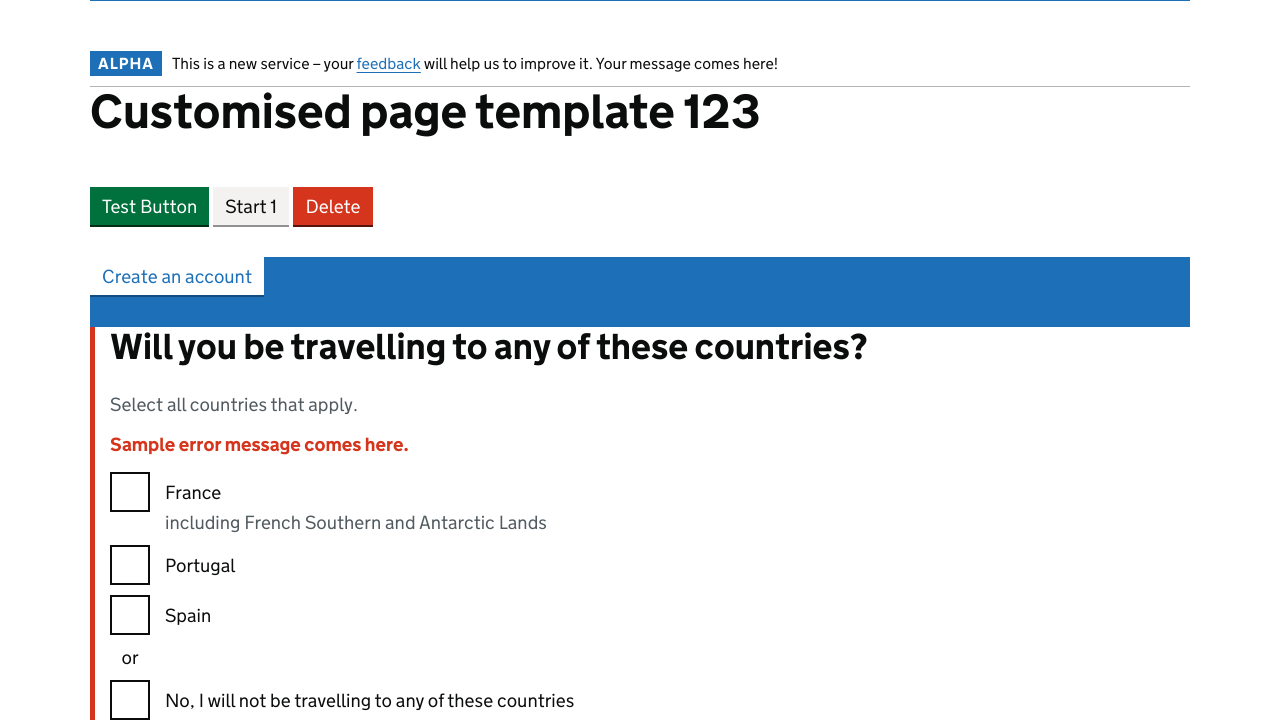
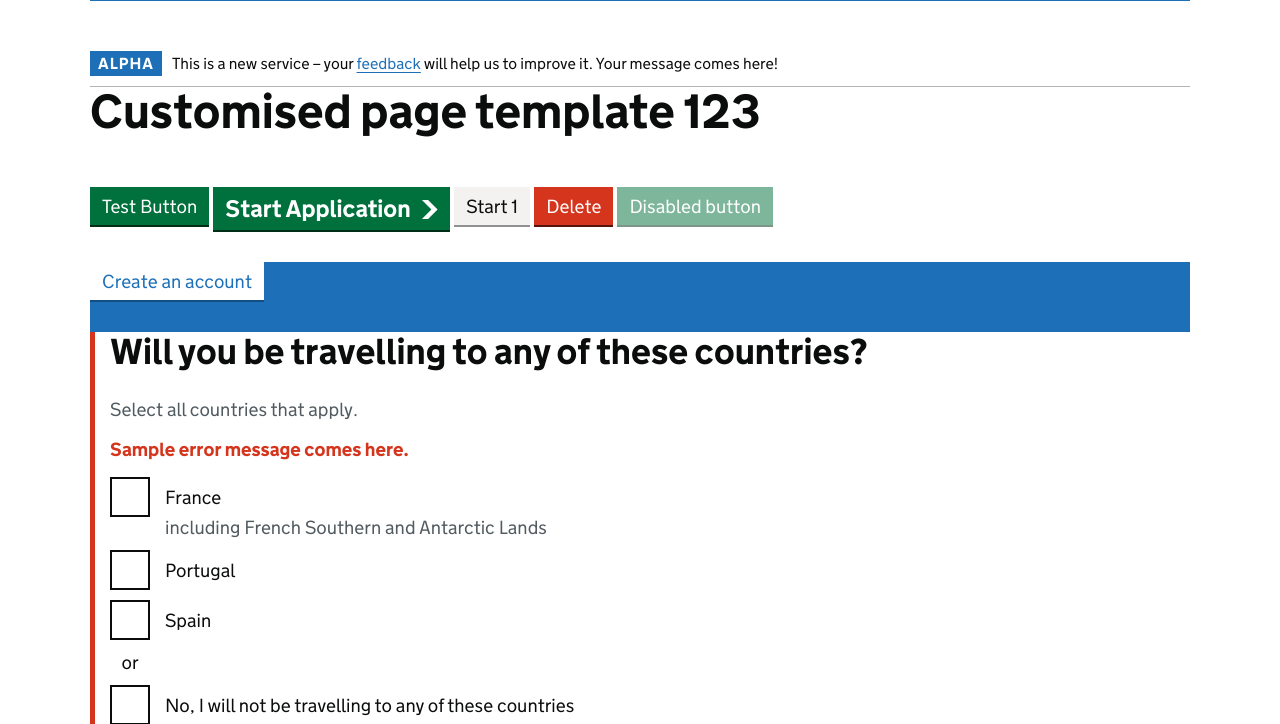
Before and after one commit to loghmanb/dynaportal, a Django app: page / in a window 1280 px wide. Shown: the part 354-1078 px from the top of the page. Run offline with Django 4.2, Linux system fonts and the light colour scheme.

Commit message:
Add disabled button and its test case

```diff
--- a/frontend/templatetags/button.py
+++ b/frontend/templatetags/button.py
@@ -9,8 +9,9 @@ register = template.Library()
 @register.inclusion_tag(
         'frontend/components/button.html',
         takes_context=True)
-def button(context: dict, label: str, button_type: str="start") -> dict:
+def button(context: dict, label: str, button_type: str="start", disabled=False) -> dict:
     """Button tag."""
     context['label'] = label
     context['type'] = button_type
+    context['disabled'] = disabled
     return context
--- a/frontend/templatetags/tests/test_button.py
+++ b/frontend/templatetags/tests/test_button.py
@@ -9,7 +9,7 @@ class ButtonTest(BaseTestCase):
         """Setup."""
         self.template = (
             '{% load button %}'
-            '{% button label button_type %}'
+            '{% button label button_type disabled %}'
         )
 
     def test_button_start(self):
@@ -43,6 +43,13 @@ class ButtonTest(BaseTestCase):
     def test_button_inverse(self):
         rendered = self.render_template(
             self.template,
-            {'label': 'Create account', 'button_type': 'inverse'}
+            {'label': 'Create account', 'button_type': 'inverse'},
             )
         self.assertEqual(rendered, '\n<button class="govuk-button govuk-button--inverse" data-module="govuk-button">\n    Create account\n</button>\n')
+
+    def test_button_disabled(self):
+        rendered = self.render_template(
+            self.template,
+            {'label': 'Disabled button', 'button_type': 'primary', 'disabled': True},
+            )
+        self.assertEqual(rendered, '\n<button disabled="disabled" class="govuk-button " data-module="govuk-button">\n    Disabled button\n</button>\n')
--- a/templates/frontend/components/button.html
+++ b/templates/frontend/components/button.html
@@ -5,7 +5,7 @@
       <path fill="currentColor" d="M0 0h13l20 20-20 20H0l20-20z" />
     </svg></a>
 {% else %}
-<button class="govuk-button {% if type == "secondary" %}govuk-button--secondary{% elif type == "warning"%}govuk-button--warning{% elif type == "inverse" %}govuk-button--inverse{% endif %}" data-module="govuk-button">
+<button {%if disabled %}disabled="disabled" {% endif %}class="govuk-button {% if type == "secondary" %}govuk-button--secondary{% elif type == "warning"%}govuk-button--warning{% elif type == "inverse" %}govuk-button--inverse{% endif %}" data-module="govuk-button">
     {{ label }}
 </button>
 {% endif %}
--- a/templates/frontend/home.html
+++ b/templates/frontend/home.html
@@ -10,11 +10,14 @@
 <h1 class="govuk-heading-xl">Customised page template 123</h1>
 
 {% button "Test Button" "primary" %}
+{% button "Start Application" "start" %}
 {% button "Start 1" "secondary" %}
 {% button "Delete" "warning" %}
+{% button "Disabled button" "primary" True %}
 <div style="background-color: #1d70b8;">
 {% button "Create an account" "inverse" %}
 </div>
+
 
 {% for field in fields %}
     {% if field.field_type.name == 'INPUT_TEXT' %}
```
